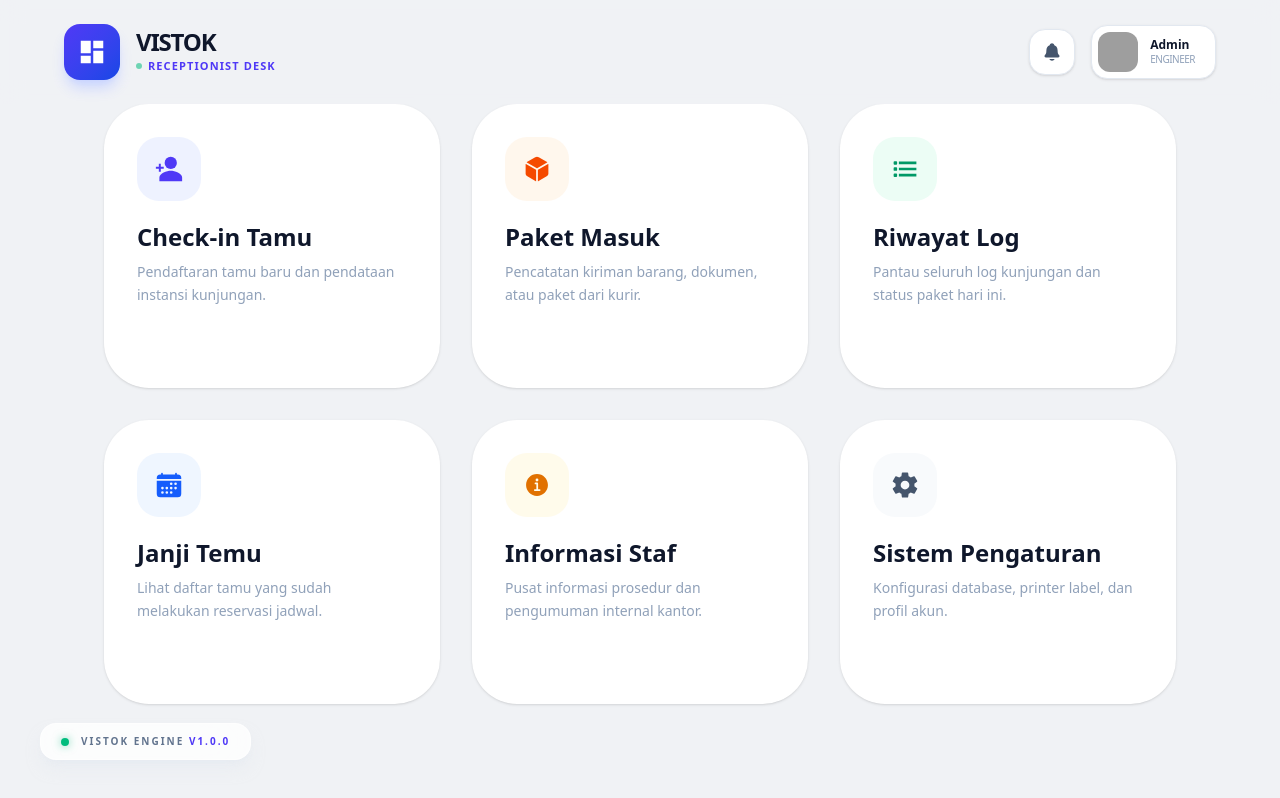
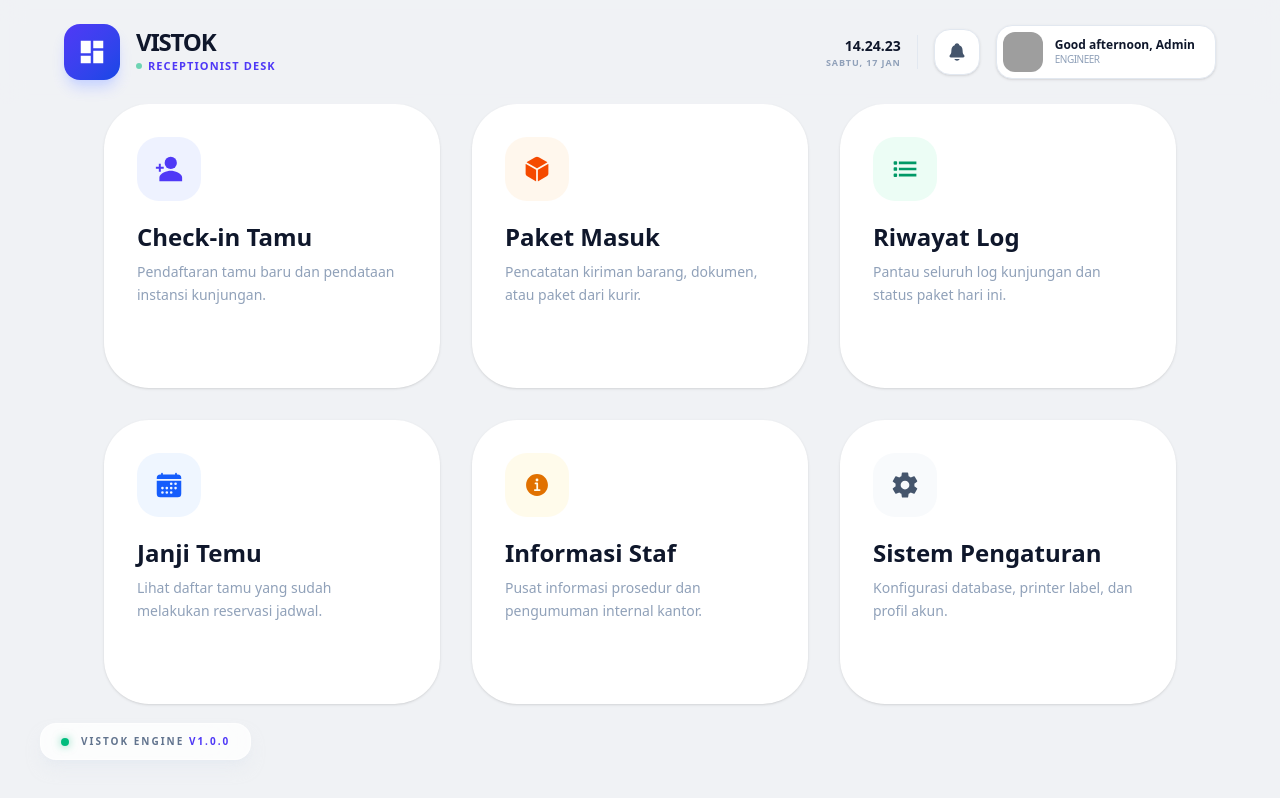
Before and after one commit to zem-art/vistok-apps-tauri, a React (Vite) app: page / in a window 1280 px wide. Both pictures are taken after a click on the button "OTORISASI AKSES". Shown: the top 798 px of the page. Built offline with nearby package versions, Linux system fonts and the light colour scheme; grey boxes are pictures that could not be loaded.

Commit message:
update app.tsx

```diff
--- a/src/App.tsx
+++ b/src/App.tsx
@@ -13,12 +13,14 @@ import AppointmentView from "./apps/appointmentView";
 import HistoryView from "./apps/historyView";
 import { LoginView } from "./apps/auth/LoginView";
 import { colorMap } from "./common/const";
+import { useDateTime } from "./common/hooks/useDateTime";
 
 type TabType = "dashboard" | "checkin" | "parcel" | "list" | "appointments" | "info" | "settings" | "profile" | "login";
 
 export default function App() {
   const [isLoggedIn, setIsLoggedIn] = useState<boolean>(false);
   const [activeTab, setActiveTab] = useState<TabType>("dashboard");
+  const { formattedDate, formattedTime, greeting } = useDateTime()
 
   // DATA GRID DINAMIS
   const menuItems = [
@@ -83,8 +85,16 @@ export default function App() {
               </p>
             </div>
           </div>
+          <div className="flex items-center gap-2 md:gap-4">
+            <div className="hidden lg:flex flex-col items-end border-r border-slate-200 pr-4">
+              <span className="text-[14px] font-black text-slate-900 tabular-nums">
+                {formattedTime}
+              </span>
+              <span className="text-[9px] font-bold text-slate-400 uppercase tracking-widest">
+                {formattedDate}
+              </span>
+            </div>
 
-          <div className="flex items-center gap-2 md:gap-4">
             <button className="hidden sm:block p-3 bg-white rounded-xl md:rounded-2xl shadow-sm border border-slate-200 hover:bg-slate-50 transition-all">
               <IoNotifications size={20} className="text-slate-600" />
             </button>
@@ -99,7 +109,7 @@ export default function App() {
                 alt="avatar"
               />
               <div className="text-left xs:block">
-                <p className="text-[10px] md:text-xs font-bold text-slate-900 leading-tight">Admin</p>
+                <p className="text-[10px] md:text-xs font-bold text-slate-900 leading-tight">{greeting}, Admin</p>
                 <p className="text-[8px] md:text-[10px] text-slate-400 font-medium uppercase tracking-tighter">Engineer</p>
               </div>
             </button>
--- /dev/null
+++ b/src/common/hooks/useDateTime.ts
@@ -0,0 +1,49 @@
+import { useState, useEffect } from 'react';
+
+// Mendefinisikan tipe data yang akan dikembalikan oleh hook
+interface UseDateTimeReturn {
+    currentTime: Date;
+    formattedTime: string;
+    formattedDate: string;
+    greeting: string;
+}
+
+export const useDateTime = (): UseDateTimeReturn => {
+    const [currentTime, setCurrentTime] = useState<Date>(new Date());
+
+    useEffect(() => {
+        const timer = setInterval(() => {
+            setCurrentTime(new Date());
+        }, 1000);
+
+        return () => clearInterval(timer);
+    }, []);
+
+    const formattedTime: string = currentTime.toLocaleTimeString('id-ID', {
+        hour: '2-digit',
+        minute: '2-digit',
+        second: '2-digit',
+        hour12: false
+    });
+
+    const formattedDate: string = currentTime.toLocaleDateString('id-ID', {
+        weekday: 'long',
+        day: 'numeric',
+        month: 'short'
+    });
+
+    const getGreeting = (): string => {
+        const hour = currentTime.getHours();
+        if (hour < 11) return 'Good morning';
+        if (hour < 15) return 'Good afternoon';
+        if (hour < 18) return 'Good afternoon';
+        return 'Selamat Malam';
+    };
+
+    return {
+        currentTime,
+        formattedTime,
+        formattedDate,
+        greeting: getGreeting()
+    };
+};
```
Also changed, not shown: 1 other file (tests, documents, lock files or other folders).
